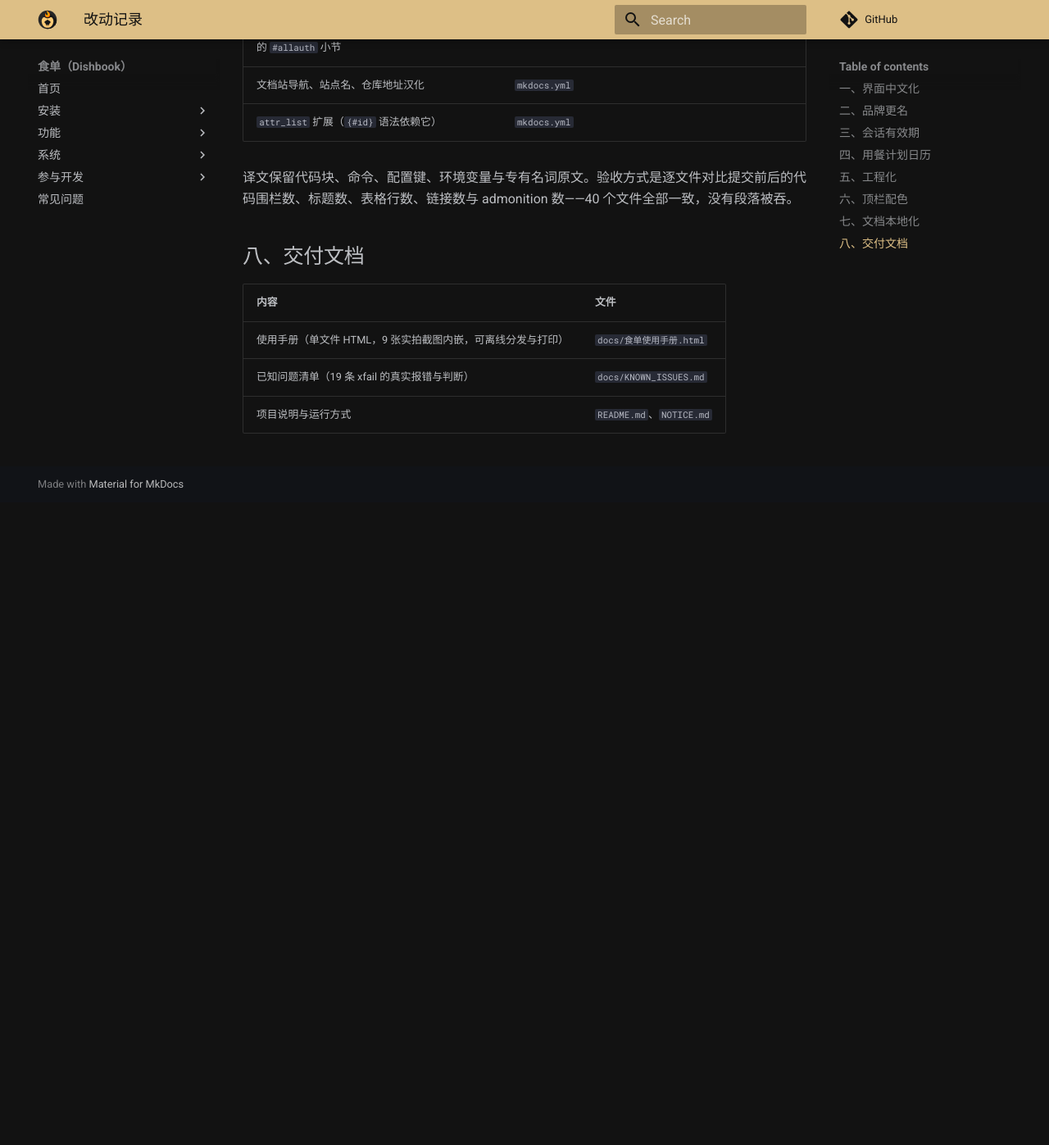
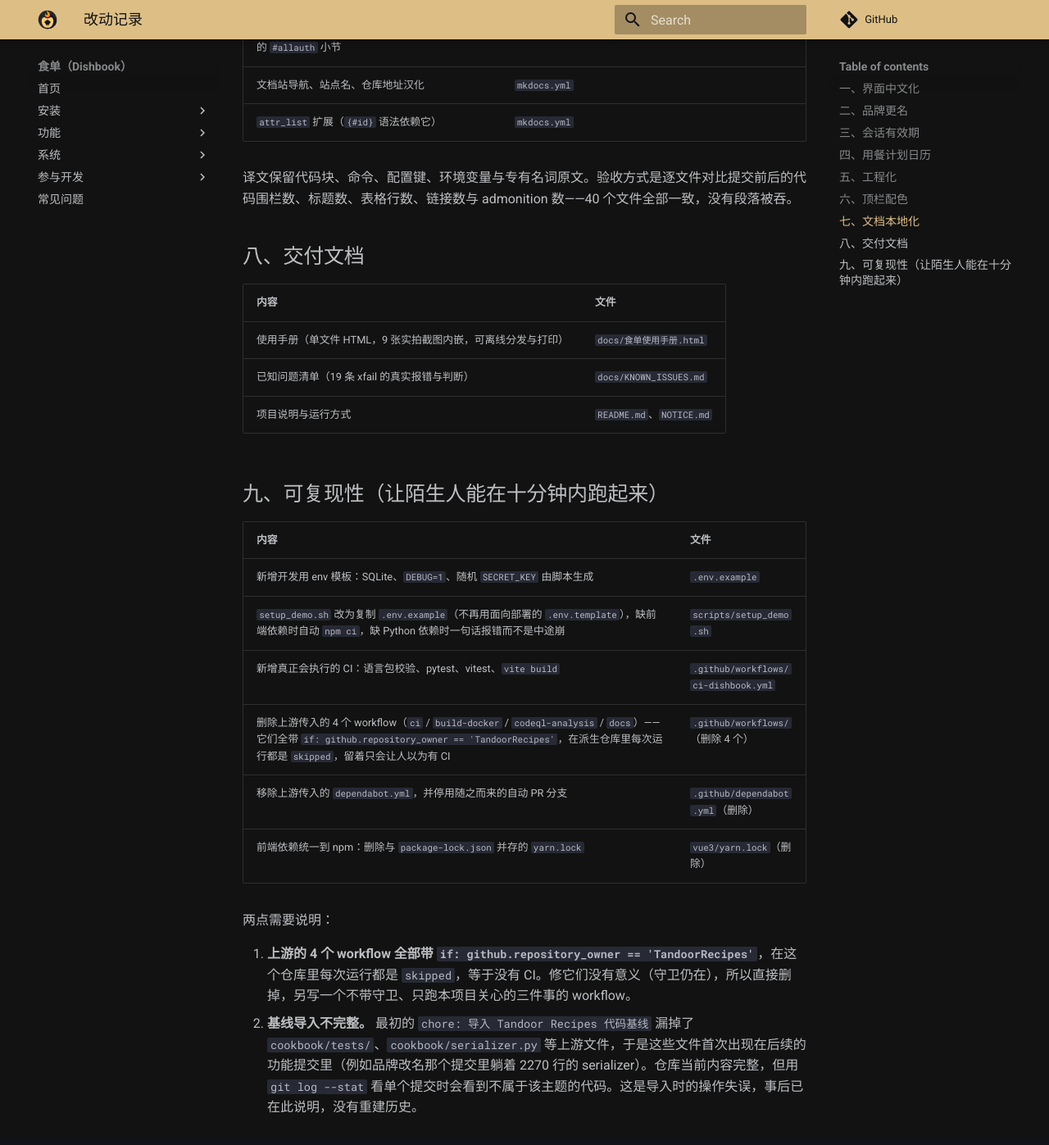
Before and after one commit to Mryeo1/dishbook, an MkDocs documentation site: the page built from docs/CHANGES.md, in a window 1280 px wide and 1400 px high, scrolled down 4064 px. Shown: the top 1397 px of the window at 82% size. Built offline with MkDocs 1.6.1 and Material for MkDocs 9.7.7, drawn with Linux system fonts in a browser that asks for light colours; comment, search, counter and statistics services are not loaded; before the commit the page ends 4677 px from its top, so only the background shows below that.

Commit message:
chore: 关掉 dependabot、依赖统一到 npm、交代基线缺失
三处观感问题，都会让人在打开仓库的第一分钟产生怀疑：

- dependabot 在 push 上去的那一刻就跑了，13 个自动分支/PR 挂在仓库上，
  之后每月还会再来一批。派生仓库不需要它，删配置。
- vue3/ 下 package-lock.json 与 yarn.lock 并存，README 写 npm、CI 写 yarn。
  统一到 npm（本机没装 yarn，锁文件也已和 package.json 对齐，npm ci 验证过）。
- 基线导入不完整：`chore: 导入 Tandoor Recipes 代码基线` 漏了 cookbook/tests/、
  cookbook/serializer.py 等上游文件，于是它们首次出现在后续功能提交里
  （品牌改名那个提交里躺着 2270 行 serializer）。内容早已补齐，但别人
  `git log --stat` 会看到不属于该主题的代码。在 CHANGES.md 里写明，不重建历史。

```diff
--- a/docs/CHANGES.md
+++ b/docs/CHANGES.md
@@ -98,3 +98,19 @@
 | 使用手册（单文件 HTML，9 张实拍截图内嵌，可离线分发与打印） | `docs/食单使用手册.html` |
 | 已知问题清单（19 条 xfail 的真实报错与判断） | `docs/KNOWN_ISSUES.md` |
 | 项目说明与运行方式 | `README.md`、`NOTICE.md` |
+
+## 九、可复现性（让陌生人能在十分钟内跑起来）
+
+| 内容 | 文件 |
+|---|---|
+| 新增开发用 env 模板：SQLite、`DEBUG=1`、随机 `SECRET_KEY` 由脚本生成 | `.env.example` |
+| `setup_demo.sh` 改为复制 `.env.example`（不再用面向部署的 `.env.template`），缺前端依赖时自动 `npm ci`，缺 Python 依赖时一句话报错而不是中途崩 | `scripts/setup_demo.sh` |
+| 新增真正会执行的 CI：语言包校验、pytest、vitest、`vite build` | `.github/workflows/ci-dishbook.yml` |
+| 删除上游传入的 4 个 workflow（`ci` / `build-docker` / `codeql-analysis` / `docs`）——它们全带 `if: github.repository_owner == 'TandoorRecipes'`，在派生仓库里每次运行都是 `skipped`，留着只会让人以为有 CI | `.github/workflows/`（删除 4 个） |
+| 移除上游传入的 `dependabot.yml`，并停用随之而来的自动 PR 分支 | `.github/dependabot.yml`（删除） |
+| 前端依赖统一到 npm：删除与 `package-lock.json` 并存的 `yarn.lock` | `vue3/yarn.lock`（删除） |
+
+两点需要说明：
+
+1. **上游的 4 个 workflow 全部带 `if: github.repository_owner == 'TandoorRecipes'`**，在这个仓库里每次运行都是 `skipped`，等于没有 CI。修它们没有意义（守卫仍在），所以直接删掉，另写一个不带守卫、只跑本项目关心的三件事的 workflow。
+2. **基线导入不完整。** 最初的 `chore: 导入 Tandoor Recipes 代码基线` 漏掉了 `cookbook/tests/`、`cookbook/serializer.py` 等上游文件，于是这些文件首次出现在后续的功能提交里（例如品牌改名那个提交里躺着 2270 行的 serializer）。仓库当前内容完整，但用 `git log --stat` 看单个提交时会看到不属于该主题的代码。这是导入时的操作失误，事后已在此说明，没有重建历史。
```
Also changed, not shown: 1 other file.
